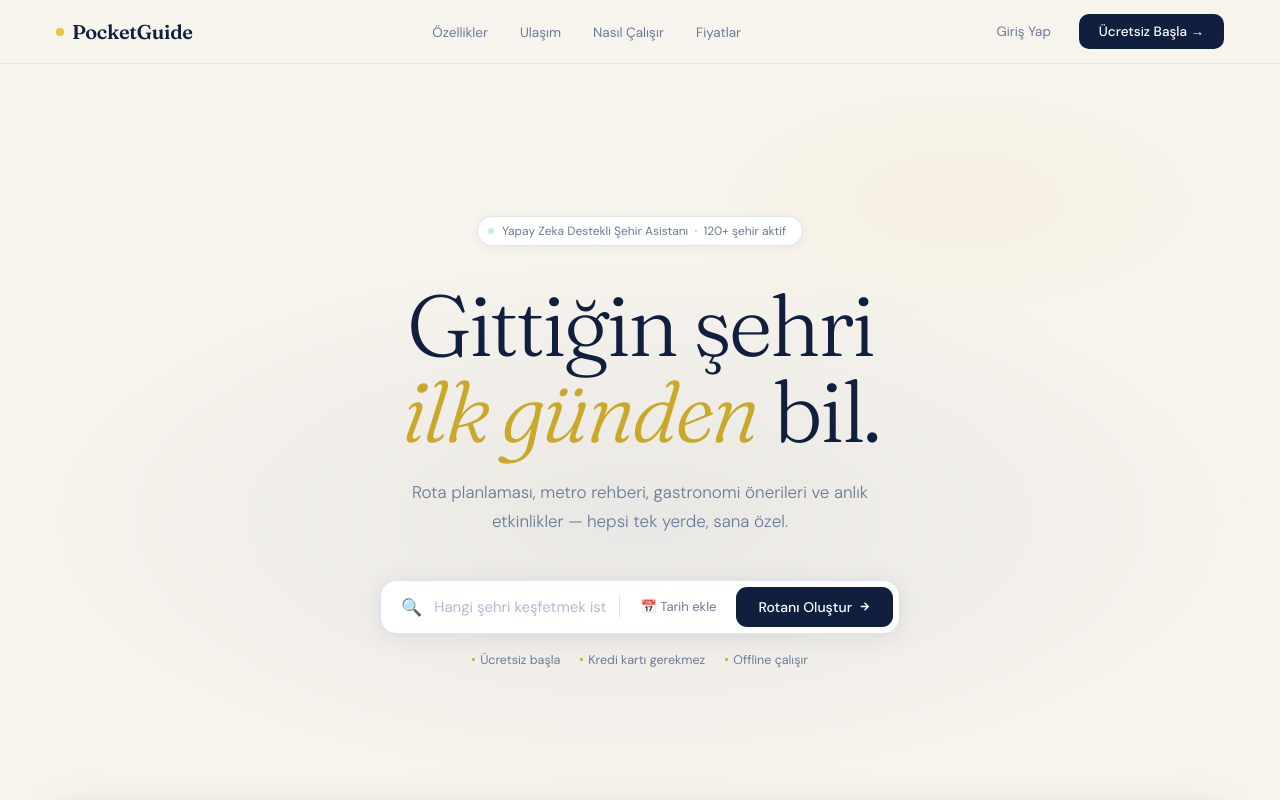
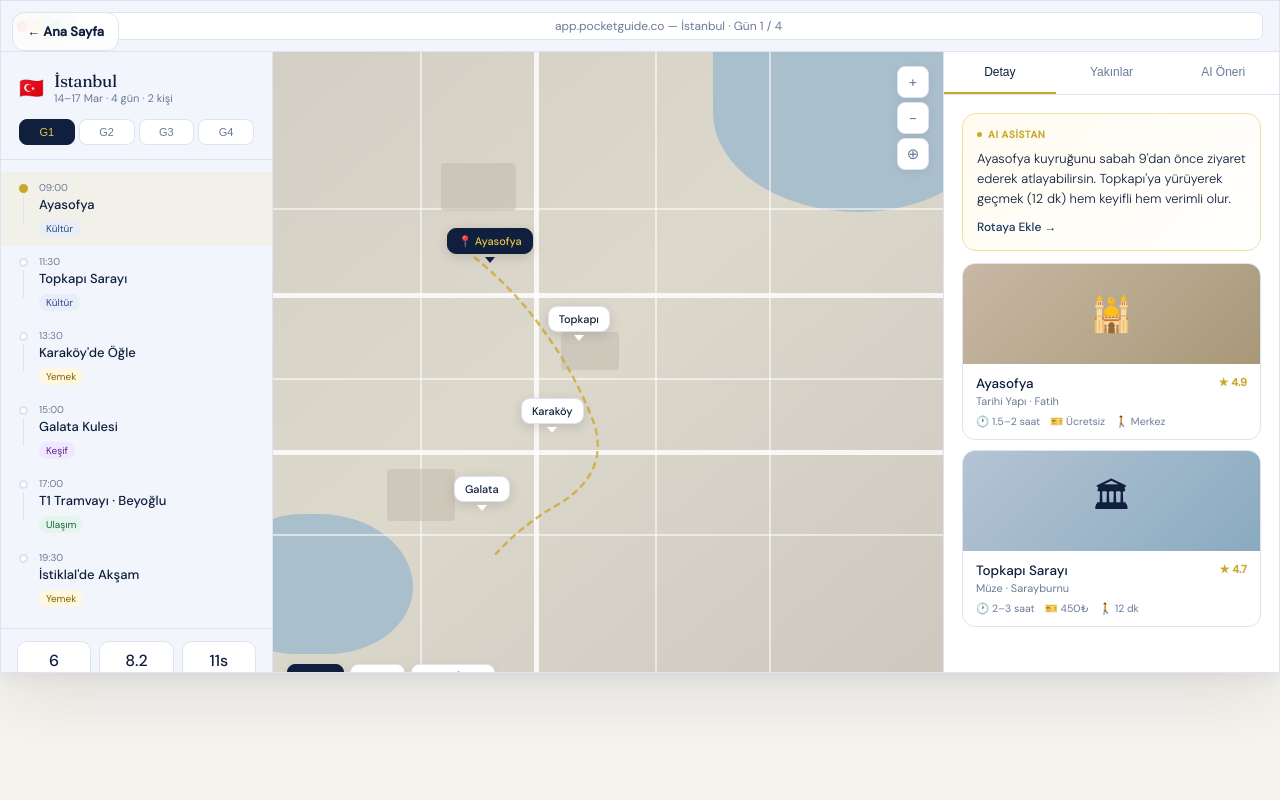
Before and after one commit to silakozik/PocketGuide, a React (Vite) app in the folder apps/web/: page /map in a window 1280 px wide. Shown: the top 800 px of the page. Built offline with nearby package versions, Linux system fonts and the light colour scheme.

Commit message:
feat(web): add /map route with navbar button and landing page extraction using react-router-dom

```diff
--- a/apps/web/package.json
+++ b/apps/web/package.json
@@ -9,11 +9,10 @@
   },
   "dependencies": {
     "react": "^18.3.1",
-    "react-dom": "^18.3.1"
+    "react-dom": "^18.3.1",
+    "react-router-dom": "^7.13.2"
   },
   "devDependencies": {
-    "@types/react": "^18.3.12",
-    "@types/react-dom": "^18.3.1",
     "@vitejs/plugin-react": "^4.3.3",
     "typescript": "~5.6.2",
     "vite": "^6.0.1"
--- a/apps/web/src/App.tsx
+++ b/apps/web/src/App.tsx
@@ -1,25 +1,15 @@
-import { Nav } from "./components/Nav";
-import { Hero } from "./components/Hero";
-import { DashboardPreview } from "./components/DashboardPreview";
-import { Ticker } from "./components/Ticker";
-import { Features } from "./components/Features";
-import { Transit } from "./components/Transit";
-import { How } from "./components/How";
-import { CTA } from "./components/CTA";
-import { Footer } from "./components/Footer";
+import { BrowserRouter, Route, Routes } from "react-router-dom";
+
+import LandingPage from "./pages/LandingPage";
+import MapPage from "./pages/MapPage";
 
 export default function App() {
   return (
-    <>
-      <Nav />
-      <Hero />
-      <DashboardPreview />
-      <Ticker />
-      <Features />
-      <Transit />
-      <How />
-      <CTA />
-      <Footer />
-    </>
+    <BrowserRouter>
+      <Routes>
+        <Route path="/" element={<LandingPage />} />
+        <Route path="/map" element={<MapPage />} />
+      </Routes>
+    </BrowserRouter>
   );
 }
--- a/apps/web/src/components/Nav.tsx
+++ b/apps/web/src/components/Nav.tsx
@@ -1,3 +1,5 @@
+import { Link } from "react-router-dom";
+
 export function Nav() {
   return (
     <nav>
@@ -13,7 +15,12 @@ export function Nav() {
       </ul>
       <div className="nav-right">
         <a href="#" className="nav-login">Giriş Yap</a>
-        <a href="#cta" className="nav-cta">Ücretsiz Başla →</a>
+        <Link to="/map" className="nav-outline">
+          <span className="nav-outline-icon">🗺</span> Haritayı Keşfet
+        </Link>
+        <a href="#cta" className="nav-cta">
+          Ücretsiz Başla →
+        </a>
       </div>
     </nav>
   );
--- /dev/null
+++ b/apps/web/src/components/PocketGuideMap.tsx
@@ -0,0 +1,9 @@
+import { DashboardPreview } from "./DashboardPreview";
+
+export function PocketGuideMap() {
+  return (
+    <div className="mapPageRootInner">
+      <DashboardPreview />
+    </div>
+  );
+}
--- a/apps/web/src/index.css
+++ b/apps/web/src/index.css
@@ -1528,3 +1528,63 @@ footer {
     display: none;
   }
 }
+
+/* ─── Router Buttons & Map Page ─── */
+.nav-outline {
+  background: rgba(255, 255, 255, 0.22);
+  border: 1px solid var(--ink);
+  color: var(--ink);
+  text-decoration: none;
+  font-size: 13.5px;
+  font-weight: 500;
+  padding: 9px 16px;
+  border-radius: 10px;
+  transition: background 0.18s, transform 0.12s, border-color 0.18s;
+  display: inline-flex;
+  align-items: center;
+  gap: 7px;
+}
+.nav-outline:hover {
+  background: rgba(255, 255, 255, 0.34);
+  transform: translateY(-1px);
+}
+.nav-outline-icon {
+  font-size: 14px;
+  line-height: 1;
+}
+
+.mapPageRoot {
+  position: relative;
+  width: 100%;
+  height: 100vh;
+}
+
+.mapBackBtn {
+  position: absolute;
+  top: 12px;
+  left: 12px;
+  z-index: 1000;
+  background: rgba(255, 255, 255, 0.78);
+  border: 1px solid var(--border);
+  padding: 10px 14px;
+  border-radius: 12px;
+  color: var(--ink);
+  text-decoration: none;
+  font-size: 13px;
+  font-weight: 700;
+  backdrop-filter: blur(12px);
+  transition: background 0.18s, transform 0.12s;
+}
+.mapBackBtn:hover {
+  background: rgba(255, 255, 255, 0.92);
+  transform: translateY(-1px);
+}
+
+.mapPageRootInner .preview-section {
+  padding: 0 !important;
+  max-width: none !important;
+  height: 100%;
+}
+.mapPageRootInner .dashboard {
+  border-radius: 0;
+}
--- /dev/null
+++ b/apps/web/src/pages/LandingPage.tsx
@@ -0,0 +1,25 @@
+import { Nav } from "../components/Nav";
+import { Hero } from "../components/Hero";
+import { DashboardPreview } from "../components/DashboardPreview";
+import { Ticker } from "../components/Ticker";
+import { Features } from "../components/Features";
+import { Transit } from "../components/Transit";
+import { How } from "../components/How";
+import { CTA } from "../components/CTA";
+import { Footer } from "../components/Footer";
+
+export default function LandingPage() {
+  return (
+    <>
+      <Nav />
+      <Hero />
+      <DashboardPreview />
+      <Ticker />
+      <Features />
+      <Transit />
+      <How />
+      <CTA />
+      <Footer />
+    </>
+  );
+}
--- /dev/null
+++ b/apps/web/src/pages/MapPage.tsx
@@ -0,0 +1,14 @@
+import { Link } from "react-router-dom";
+
+import { PocketGuideMap } from "../components/PocketGuideMap";
+
+export default function MapPage() {
+  return (
+    <div className="mapPageRoot">
+      <Link to="/" className="mapBackBtn">
+        ← Ana Sayfa
+      </Link>
+      <PocketGuideMap />
+    </div>
+  );
+}
```
Also changed, not shown: 2 other files (tests, documents, lock files or other folders).
